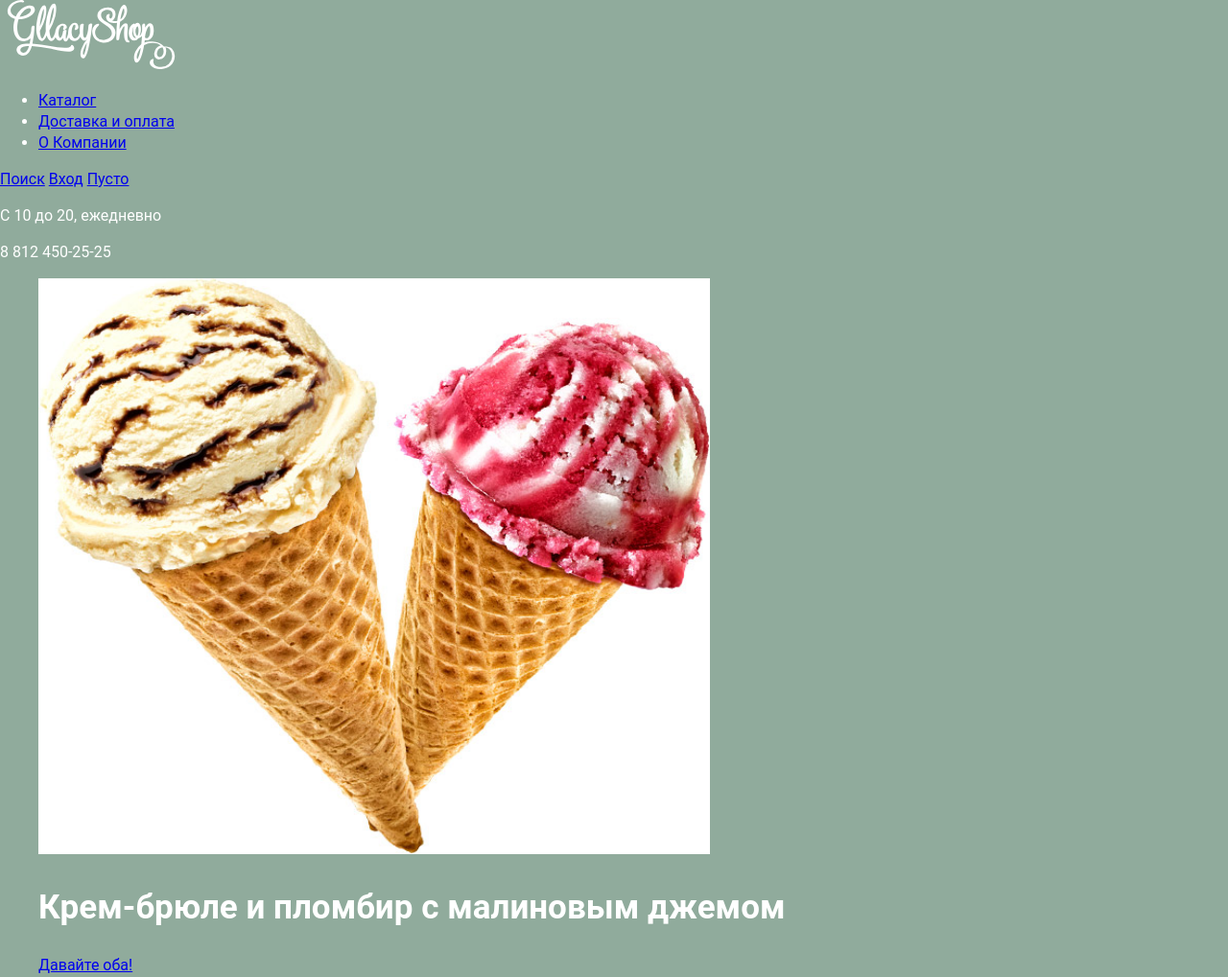
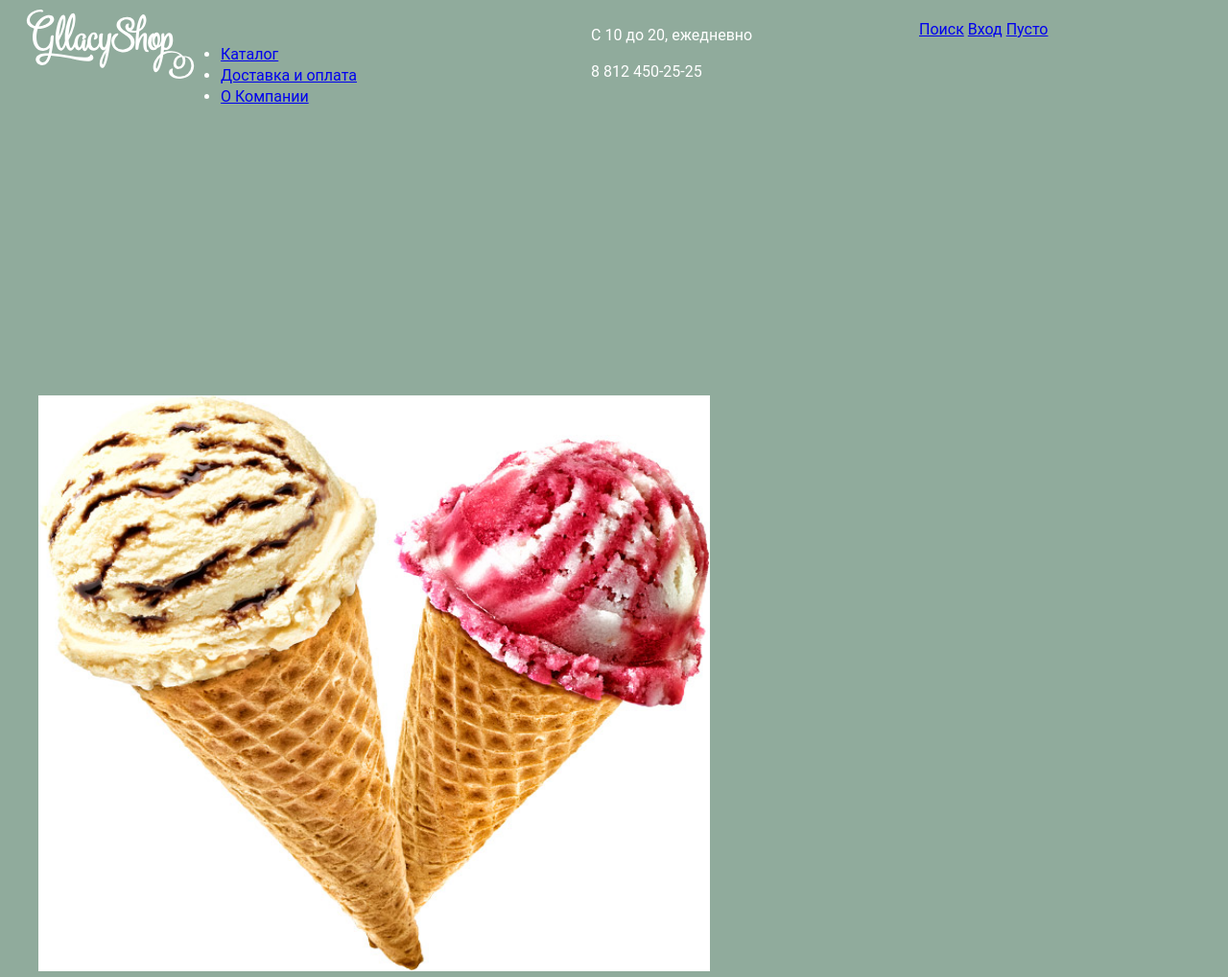
Before and after one commit to ludmilakov/221567-gllacy, a plain HTML site: page index.html in a window 1280 px wide. Shown: the top 1018 px of the page at 96% size. Drawn offline with Linux system fonts and the light colour scheme.

Commit message:
начала делать сетку

```diff
--- a/css/style.css
+++ b/css/style.css
@@ -1,3 +1,4 @@
+html,
 body {
   font-size: 16px;
   line-height: 22px;
@@ -5,6 +6,10 @@ body {
   font-weight: normal;
   font-family: "Roboto", Arial;
   background-color: #90ab9c;
+  margin: 0;
+  padding: 0;
+  min-width: 900px;
+  max-width: 1200px;
 }
 
 h1 {
@@ -18,3 +23,41 @@ h2 {
   line-height: 41px;
   font-weight: bold;
 }
+
+.main-header {
+  width: 100%;
+  margin-bottom: 290px;
+  padding-left: 20px;
+  padding-right: 20px;
+  padding-top: 10px;
+  min-height: 112px;
+  margin-left: auto;
+  margin-right: auto;
+}
+
+.clearfix::after {
+  content: "";
+  display: table;
+  clear: both;
+}
+
+.logo {
+  float: left;
+  width: 170px;
+  min-height: 64px;
+}
+
+.main-menu {
+  float: left;
+  width: 426px;
+  min-height: 64px;
+  padding-top: 20px;
+}
+
+.user-block {
+  float: right;
+  width: 262px;
+  min-height: 36px;
+  margin-top: 10px;
+  margin-bottom: 18px;
+}
```
